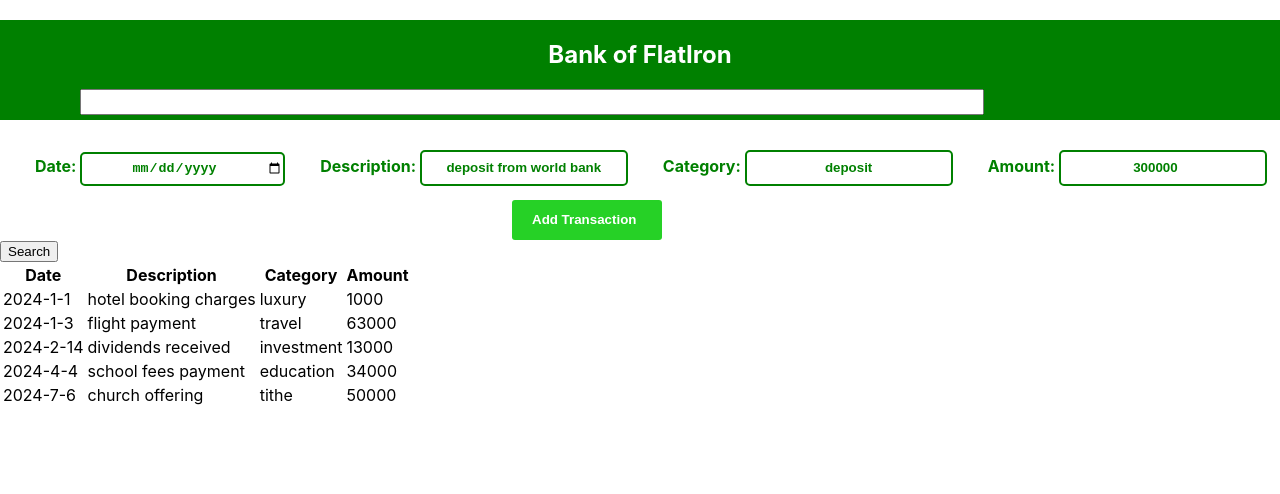
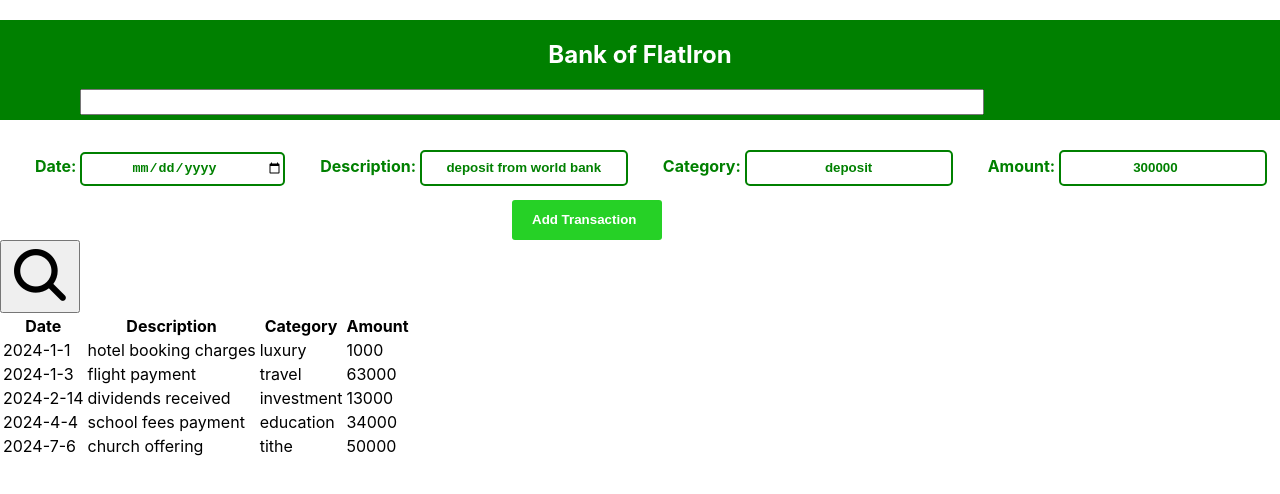
Before and after one commit to One-G-Row/flatiron-codechallenge-phase2, a React (Create React App) app: page / in a window 1280 px wide. Shown: the top 494 px of the page. Built offline with nearby package versions, Linux system fonts and the light colour scheme.

Commit message:
adding image icon to search button

```diff
--- a/src/App.css
+++ b/src/App.css
@@ -51,6 +51,9 @@
   height: 20px;
   margin-left: 80px;
 }
+.search{
+
+}
 .form {
   padding-top: 30px;
 }
--- a/src/components/ListTable.js
+++ b/src/components/ListTable.js
@@ -31,12 +31,14 @@
     setResults(filterDetails);
   }
 
-
+  const imagePath ="../search-64.webp"
+  const altText = "search"
   return (
     <div className="table">
       <button className="search" onClick={filterTransactions}>
-        Search{" "}
+      <img src={imagePath} alt={altText}/>
       </button>
+
       <table onClick={filterTransactions}>
         <thead>
           <tr>
```
Also changed, not shown: public/search-64.webp (added).
